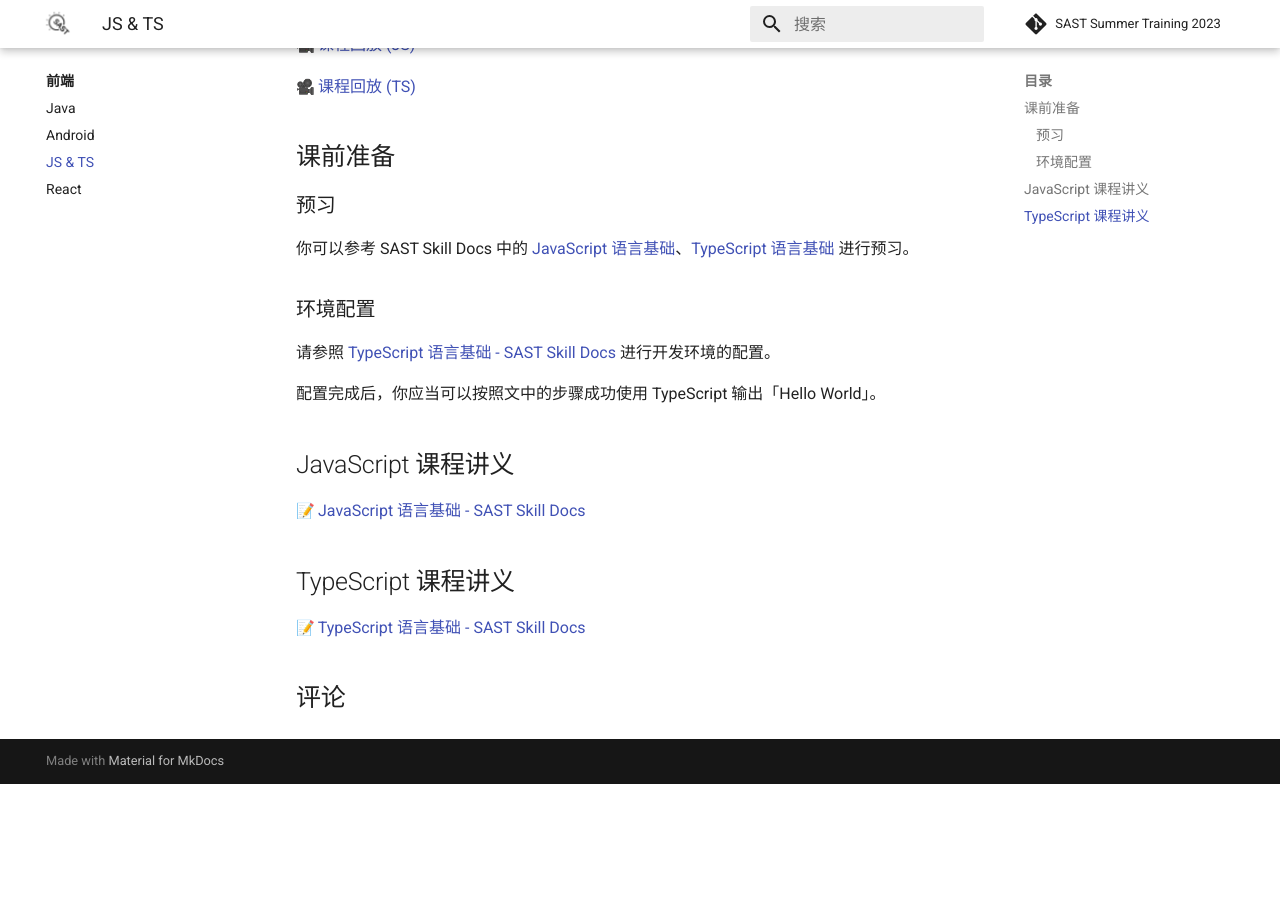
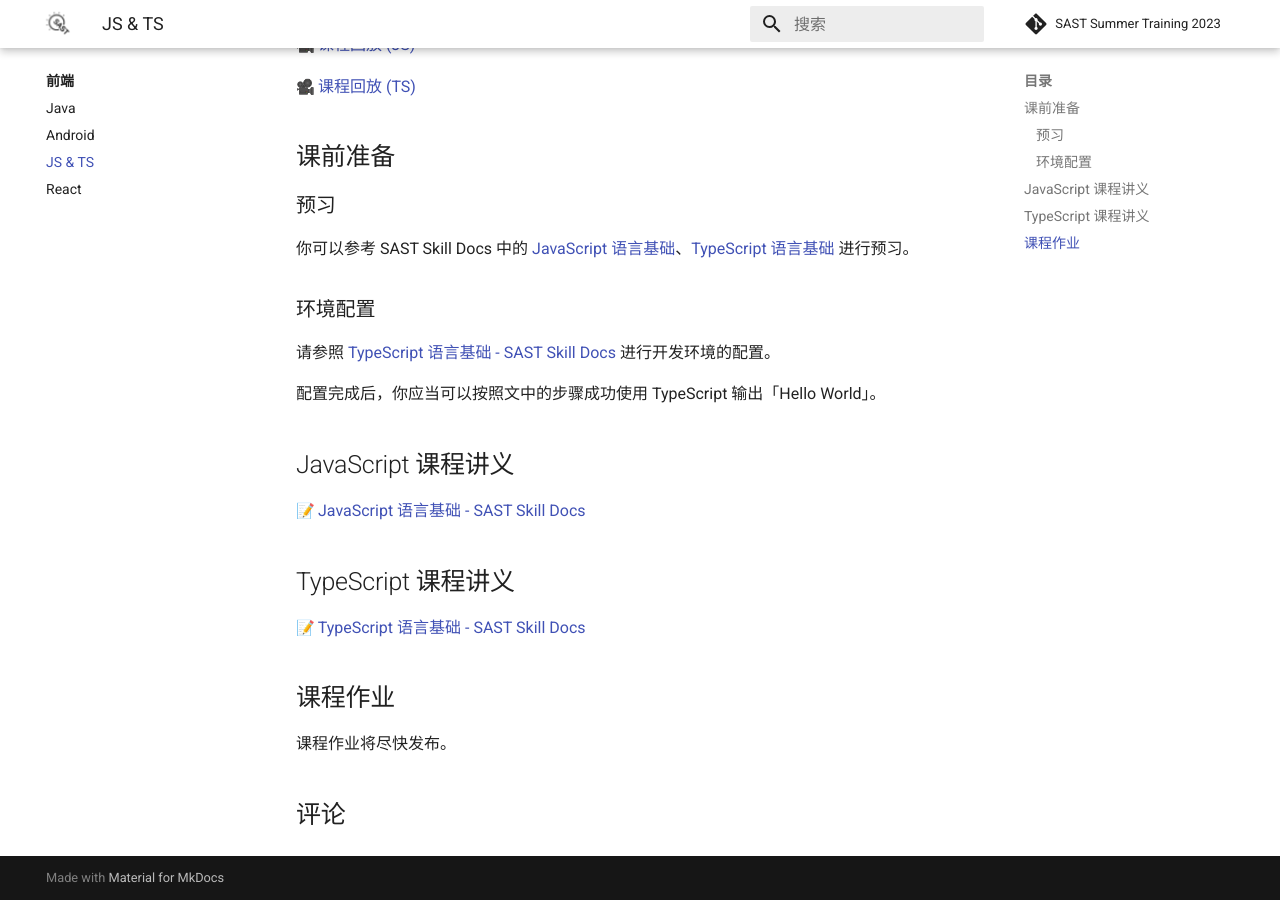
Before and after one commit to sast-summer-training-2023/sast-summer-training-2023.github.io, an MkDocs documentation site: the page built from docs/frontend/js-ts.md, in a window 1280 px wide and 900 px high, scrolled down 541 px. Built offline with MkDocs 1.6.1 and Material for MkDocs 9.7.7, drawn with Linux system fonts in a browser that asks for light colours; emoji names are drawn with the system emoji font; comment, search, counter and statistics services are not loaded; before the commit the page ends 1325 px from its top, so only the background shows below that.

Commit message:
feat(js-ts): delay hw pub

```diff
--- a/docs/frontend/js-ts.md
+++ b/docs/frontend/js-ts.md
@@ -35,3 +35,7 @@
 ## TypeScript 课程讲义
 
 :memo: [TypeScript 语言基础 - SAST Skill Docs](https://docs.net9.org/languages/typescript/)
+
+## 课程作业
+
+课程作业将尽快发布。
```
Also changed, not shown: docs/frontend/index.md (+2 -0 lines).
